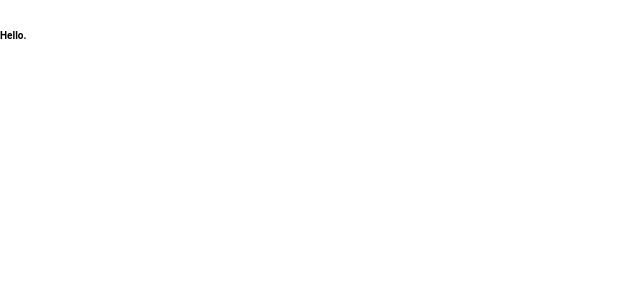
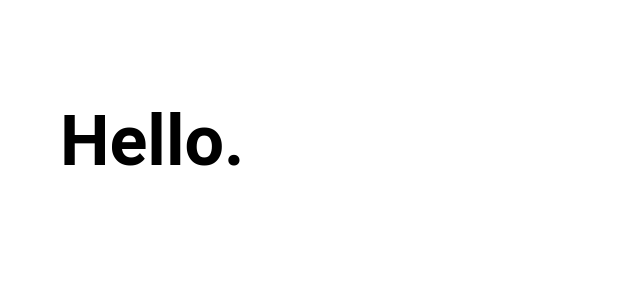
Before and after one commit to pweimann/personal-website, a Nuxt app: page / in a window 1280 px wide. Shown: the top 300 px of the page, without its empty margins (0-640 px from the left). Built offline with nearby package versions, Linux system fonts and the light colour scheme.

Commit message:
implement a simple default layout for the app

```diff
--- a/app.vue
+++ b/app.vue
@@ -1,9 +1,13 @@
 <template>
-  <div>
-    <BaseHeader></BaseHeader>
+  <NuxtLayout name='default'>
+    <template #header>
+      <BaseHeader />
+    </template>
     <NuxtPage />
-    <BaseFooter></BaseFooter>
-  </div>
+    <template #footer>
+      <BaseFooter />
+    </template>
+  </NuxtLayout>
 </template>
 <script lang='ts' setup>
 import BaseFooter from '@/components/BaseFooter'
@@ -17,4 +21,19 @@ import BaseHeader from '@/components/BaseHeader'</script>
   box-sizing: border-box;
 }
 
+p {
+  font-size: 1.8rem;
+}
+
+h1 {
+  font-size: 7rem;
+}
+
+h2 {
+  font-size: 3.5rem;
+}
+
+p {
+  margin-top: 1rem;
+}
 </style>
--- a/components/BaseHeader.vue
+++ b/components/BaseHeader.vue
@@ -5,6 +5,6 @@
 <script lang='ts'></script>
 <style lang='css'>
 header {
-  min-height: 3rem;
+  min-height: 10rem;
 }
 </style>
--- /dev/null
+++ b/layouts/default.vue
@@ -0,0 +1,27 @@
+<template>
+  <div class='wrapper'>
+    <header>
+      <slot name='header'>
+        Default header content
+      </slot>
+    </header>
+    <main>
+      <slot />
+    </main>
+    <footer>
+      <slot name='footer'>
+        Default footer content
+      </slot>
+    </footer>
+  </div>
+</template>
+<style scoped lang='css'>
+.wrapper {
+  display: flex;
+  flex-direction: column;
+  max-width: 1200px;
+  height: 100vh;
+  margin: 0 auto;
+  padding: 0 2rem;
+}
+</style>
```
